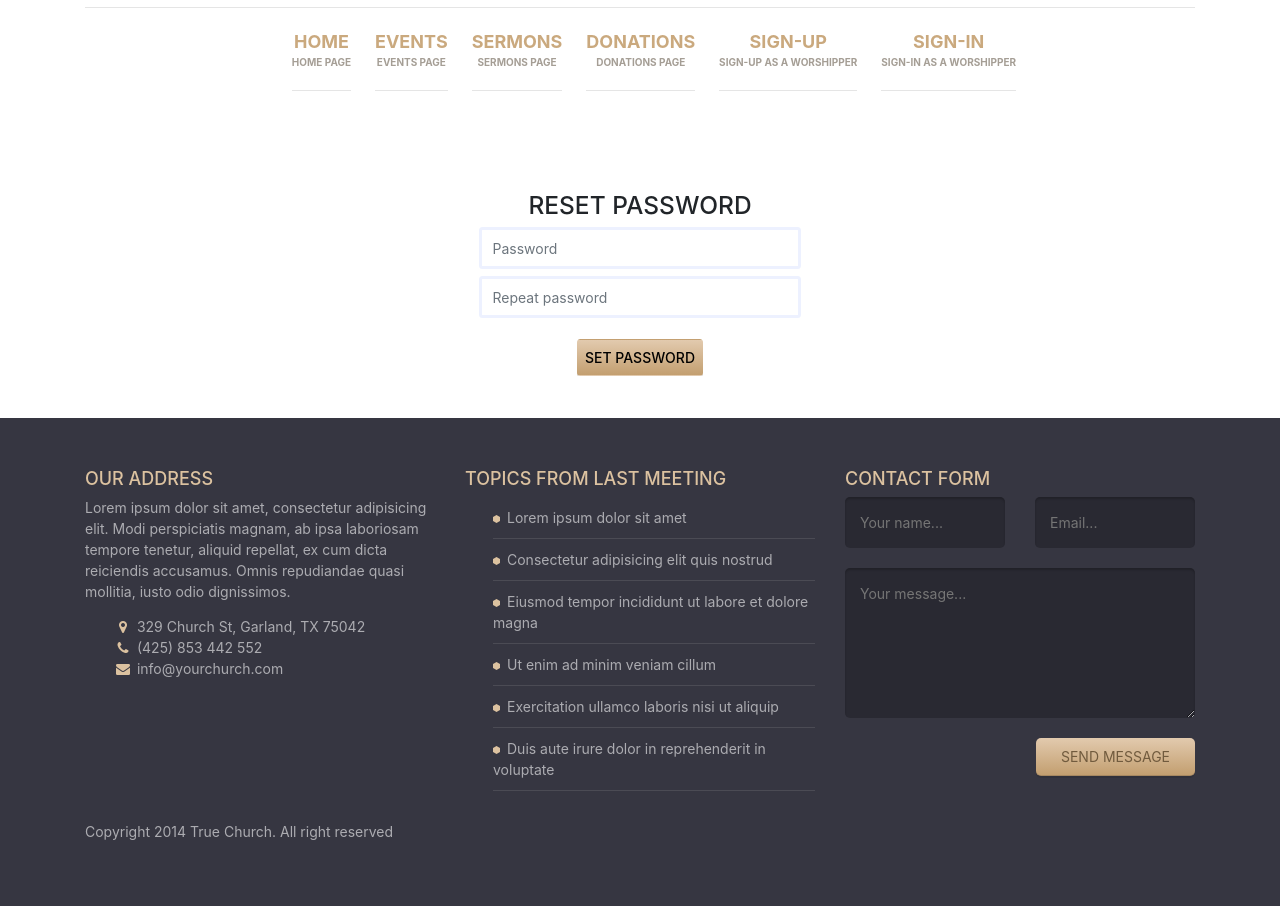
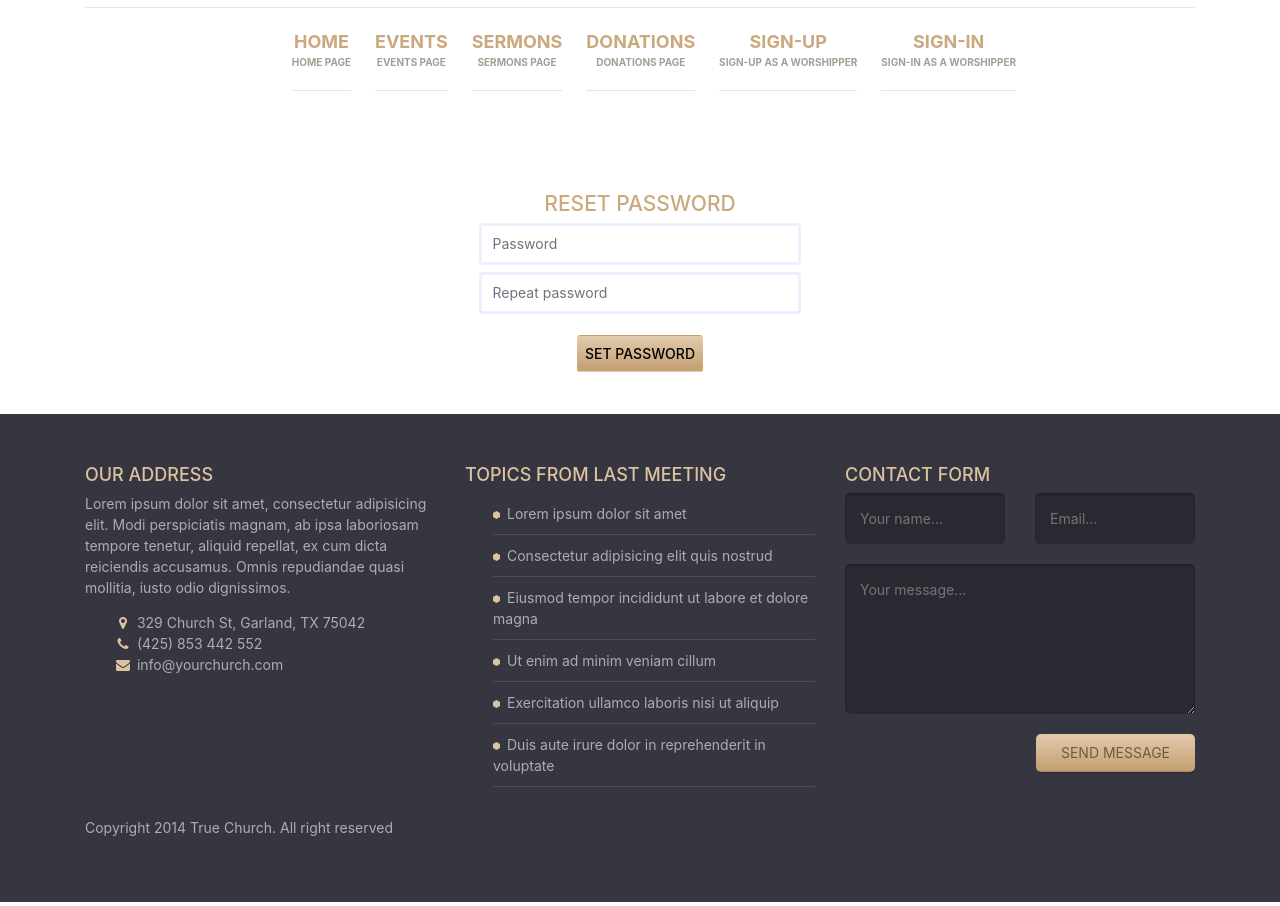
Before and after one commit to Goddy01/Shrine-Web-App, a Django app: page /reset/1/1/ in a window 1280 px wide. Shown: the part 150-1056 px from the top of the page. Run offline with Django 4.2, Linux system fonts and the light colour scheme; parts of the project's set-up code (start-up, migrations or seed data) failed here and were passed over; some libraries are stand-ins or nearby versions.

Commit message:
refactored Password Reset

```diff
--- a/templates/password/password_reset_form.html
+++ b/templates/password/password_reset_form.html
@@ -10,23 +10,22 @@
             margin: 0 auto;
         }
     </style>
-    <h3 style="text-align: center;">Reset Password</h3>
+    <h4 style="text-align: center;color:#caa97e;">Reset Password</h4>
+    <div class="errors mt-2 mx-4">
+        {% for field in form %}
+        {% for error in field.errors %}
+          <div class="alert alert-danger p-0 px-2 py-2 mr-4" role="alert">{{error}}</div>
+        {% endfor %}
+        {% endfor %}
+
+        {% if form.non_field_errors %}
+        <div class="alert alert-danger p-0 pt-2 px-2 mr-4" role="alert">{{form.non_field_errors}}</div>
+        {% endif %}
+    </div>
     <form method="POST" class="mt-2">
         {% csrf_token %}
         <input type="password" name="new_password1" id="new_password1" class="form-control passwords" placeholder="Password" required="true">
         <input type="password" name="new_password2" id="new_password2" class="form-control passwords mt-2" placeholder="Repeat password" required="true">
-
-        <div class="errors mt-2" style="text-align: center;">
-            {% for field in form %}
-            {% for error in field.errors %}
-              <div class="alert alert-danger p-0 pt-2 px-2 mr-4" role="alert">{{error}}</div>
-            {% endfor %}
-            {% endfor %}
-
-            {% if form.non_field_errors %}
-            <div class="alert alert-danger p-0 pt-2 px-2 mr-4" role="alert">{{form.non_field_errors}}</div>
-            {% endif %}
-        </div>
 
         <div class="text-center mt-4">
             <button class="btn" style="background-color: #C17A74;color: black;font-weight: 500;padding: 0.5rem;" type="submit">
```
